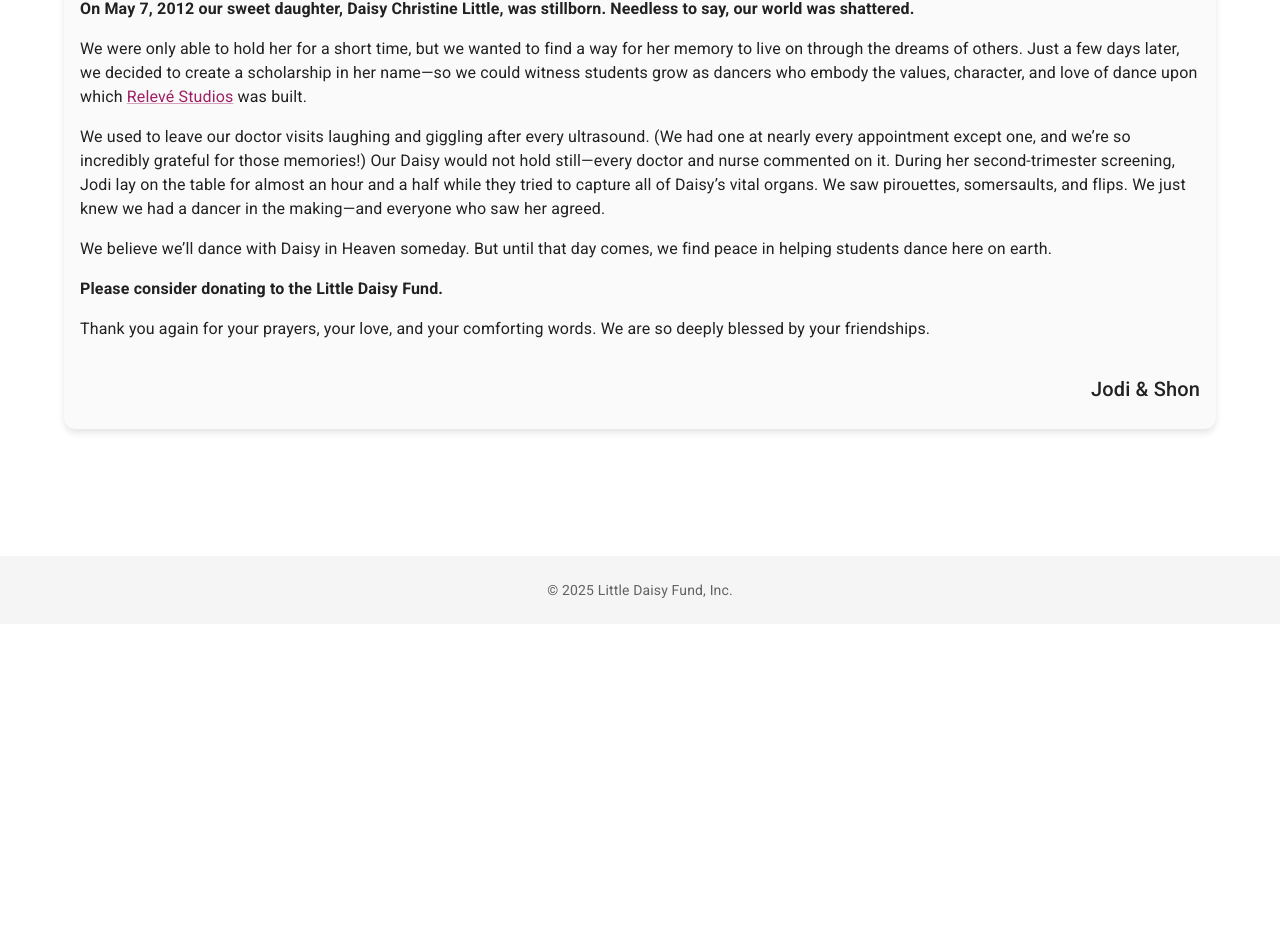
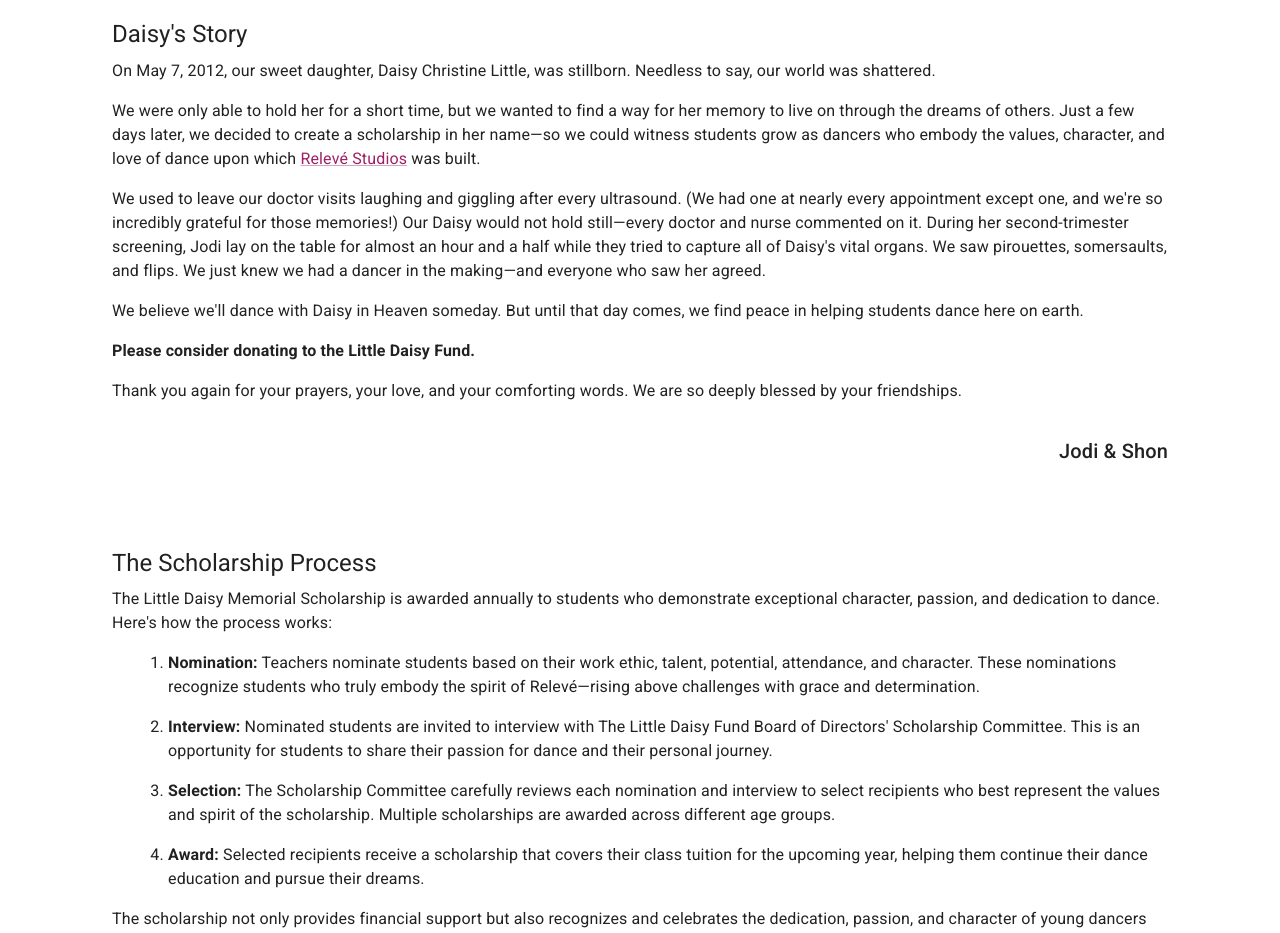
Before and after one commit to shonlittle/little-daisy, a React (Create React App) app: page /about in a window 1280 px wide. Shown: the part 176-1109 px from the top of the page. Before the commit the page ends 800 px from the top, so only its background shows below. Built offline with nearby package versions, Linux system fonts and the light colour scheme.

Commit message:
Revamp About page component to enhance storytelling and scholarship process details, including new layout with Container and Paper components for improved readability

```diff
--- a/src/pages/About.tsx
+++ b/src/pages/About.tsx
@@ -4,26 +4,35 @@
  * Created: 2024-03-19
  */
 
-import { Box, Typography, Card, CardContent, Link } from "@mui/material";
+import { Box, Typography, Container, Paper, Link } from "@mui/material";
 
 /**
- * About page component sharing Daisy's story
- * @returns {JSX.Element} The rendered about page
+ * @component About
+ * @description The About page component that tells Daisy's story and explains the scholarship process
+ * @example
+ * <About />
+ * @returns {JSX.Element} The About page component
  */
 const About = () => {
   return (
-    <Box>
-      <Typography variant="h1" component="h1" gutterBottom align="center">
-        A Note From Daisy's Parents
-      </Typography>
+    <Container maxWidth="lg">
+      <Box sx={{ py: 4 }}>
+        <Typography variant="h3" component="h1" gutterBottom align="center">
+          About the Scholarship
+        </Typography>
 
-      <Card>
-        <CardContent>
-          <Typography paragraph fontWeight="bold">
-            On May 7, 2012 our sweet daughter, Daisy Christine Little, was
+        <Paper
+          elevation={0}
+          sx={{ p: 3, mb: 4, backgroundColor: "transparent" }}
+        >
+          <Typography variant="h5" gutterBottom>
+            Daisy's Story
+          </Typography>
+          <Typography variant="body1" paragraph>
+            On May 7, 2012, our sweet daughter, Daisy Christine Little, was
             stillborn. Needless to say, our world was shattered.
-          </Typography>{" "}
-          <Typography paragraph>
+          </Typography>
+          <Typography variant="body1" paragraph>
             We were only able to hold her for a short time, but we wanted to
             find a way for her memory to live on through the dreams of others.
             Just a few days later, we decided to create a scholarship in her
@@ -39,33 +48,91 @@ const About = () => {
             </Link>{" "}
             was built.
           </Typography>
-          <Typography paragraph>
+          <Typography variant="body1" paragraph>
             We used to leave our doctor visits laughing and giggling after every
             ultrasound. (We had one at nearly every appointment except one, and
-            we’re so incredibly grateful for those memories!) Our Daisy would
+            we're so incredibly grateful for those memories!) Our Daisy would
             not hold still—every doctor and nurse commented on it. During her
             second-trimester screening, Jodi lay on the table for almost an hour
-            and a half while they tried to capture all of Daisy’s vital organs.
+            and a half while they tried to capture all of Daisy's vital organs.
             We saw pirouettes, somersaults, and flips. We just knew we had a
             dancer in the making—and everyone who saw her agreed.
           </Typography>
-          <Typography paragraph>
-            We believe we’ll dance with Daisy in Heaven someday. But until that
+          <Typography variant="body1" paragraph>
+            We believe we'll dance with Daisy in Heaven someday. But until that
             day comes, we find peace in helping students dance here on earth.
           </Typography>
-          <Typography paragraph fontWeight="bold">
+          <Typography variant="body1" paragraph fontWeight="bold">
             Please consider donating to the Little Daisy Fund.
           </Typography>
-          <Typography paragraph>
+          <Typography variant="body1" paragraph>
             Thank you again for your prayers, your love, and your comforting
             words. We are so deeply blessed by your friendships.
           </Typography>
           <Typography variant="h6" align="right" sx={{ mt: 4 }}>
             Jodi & Shon
           </Typography>
-        </CardContent>
-      </Card>
-    </Box>
+        </Paper>
+
+        <Paper
+          elevation={0}
+          sx={{ p: 3, mb: 4, backgroundColor: "transparent" }}
+        >
+          <Typography variant="h5" gutterBottom>
+            The Scholarship Process
+          </Typography>
+          <Typography variant="body1" paragraph>
+            The Little Daisy Memorial Scholarship is awarded annually to
+            students who demonstrate exceptional character, passion, and
+            dedication to dance. Here's how the process works:
+          </Typography>
+          <Typography variant="body1" component="div" sx={{ pl: 2 }}>
+            <ol>
+              <li>
+                <Typography variant="body1" paragraph>
+                  <strong>Nomination:</strong> Teachers nominate students based
+                  on their work ethic, talent, potential, attendance, and
+                  character. These nominations recognize students who truly
+                  embody the spirit of Relevé—rising above challenges with grace
+                  and determination.
+                </Typography>
+              </li>
+              <li>
+                <Typography variant="body1" paragraph>
+                  <strong>Interview:</strong> Nominated students are invited to
+                  interview with The Little Daisy Fund Board of Directors'
+                  Scholarship Committee. This is an opportunity for students to
+                  share their passion for dance and their personal journey.
+                </Typography>
+              </li>
+              <li>
+                <Typography variant="body1" paragraph>
+                  <strong>Selection:</strong> The Scholarship Committee
+                  carefully reviews each nomination and interview to select
+                  recipients who best represent the values and spirit of the
+                  scholarship. Multiple scholarships are awarded across
+                  different age groups.
+                </Typography>
+              </li>
+              <li>
+                <Typography variant="body1" paragraph>
+                  <strong>Award:</strong> Selected recipients receive a
+                  scholarship that covers their class tuition for the upcoming
+                  year, helping them continue their dance education and pursue
+                  their dreams.
+                </Typography>
+              </li>
+            </ol>
+          </Typography>
+          <Typography variant="body1" paragraph>
+            The scholarship not only provides financial support but also
+            recognizes and celebrates the dedication, passion, and character of
+            young dancers who, like Daisy, inspire others through their love of
+            dance.
+          </Typography>
+        </Paper>
+      </Box>
+    </Container>
   );
 };
 
```
